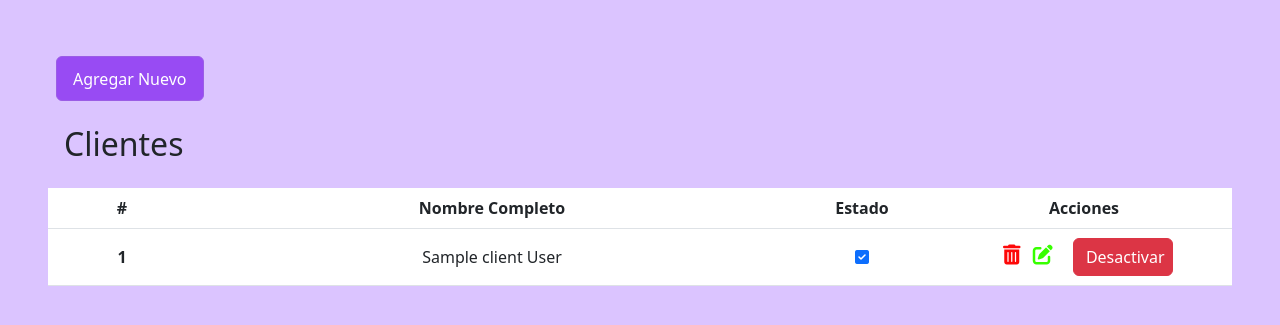
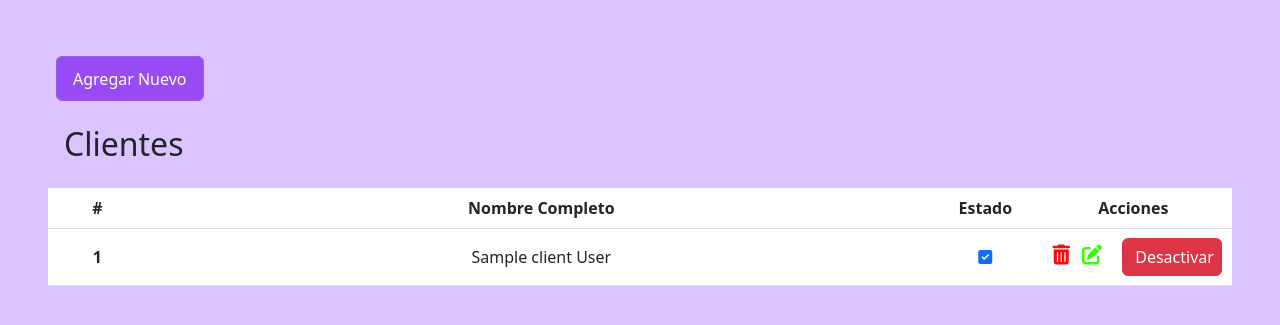
Before and after one commit to nahuelcococcia/ReservApp, a Django app: page /clients/list/ in a window 1280 px wide. Shown: the part 56-381 px from the top of the page. Run offline with Django 4.2, Linux system fonts and the light colour scheme; tables that the repository leaves empty hold one stand-in row (values such as "Sample post"); some libraries are stand-ins or nearby versions.

Commit message:
Pulimos detalles en las tablas

```diff
--- a/templates/clients_table.html
+++ b/templates/clients_table.html
@@ -1,17 +1,17 @@
-<table class="table text-center col-8" >
+<table class="table .table-sm text-center table-hover" >
     <thead>
         <tr>
-            <th scope="col" class="col-1">#</th>
-            <th scope="col" class="col-3">Nombre Completo</th>
-            <th scope="col" class="col-1">Estado</th>
-            <th scope="col" class="col-2">Acciones</th>
+            <th scope="col">#</th>
+            <th scope="col">Nombre Completo</th>
+            <th scope="col">Estado</th>
+            <th scope="col">Acciones</th>
         </tr>
     </thead>
     <tbody>
     {% for client in clients %}
         <tr class="align-middle">
             <th class="py-3 col-1" >{{ client.id }}</th>
-            <td class="py-3 col-4" >{{ client.fullname }}</td>
+            <td class="py-3 col-8" >{{ client.fullname }}</td>
             <td class="py-3 col-1" >
                 {% if client.is_active %}
                     <i class="fa-solid fa-square-check" style="color: #0d6efd;" title="Activo"></i>
--- a/templates/coordinators_table.html
+++ b/templates/coordinators_table.html
@@ -1,4 +1,4 @@
-<table class="table .table-sm text-center" >
+<table class="table .table-sm text-center table-hover" >
     <thead>
         <tr>
             <th scope="col">#</th>
--- a/templates/employees_table.html
+++ b/templates/employees_table.html
@@ -1,5 +1,4 @@
-
-<table class="table .table-sm text-center">
+<table class="table .table-sm text-center table-hover">
     <thead>
     <tr>
         <th scope="col">#</th>
```
Also changed, not shown: templates/reserves_table.html (+5 -5 lines), templates/services_table.html (+4 -4 lines).
